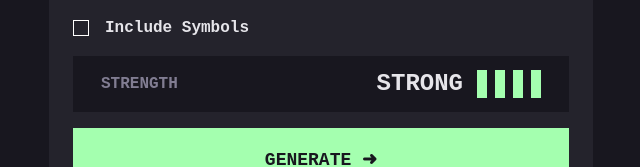
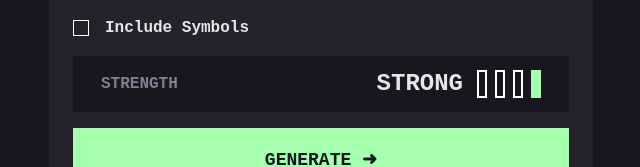
Before and after one commit to marioBytes/password-generator-app, an Angular app: page / in a window 1280 px wide. Shown: the part 466-633 px from the top of the page, without its empty margins (319-959 px from the left). Built offline with nearby package versions, Linux system fonts and the light colour scheme.

Commit message:
Add new password strength functionality

```diff
--- a/src/app/strength/strength.component.html
+++ b/src/app/strength/strength.component.html
@@ -6,14 +6,15 @@
   </div>
   <div class="flex flex-row items-center gap-3.5">
     <h2 class="sm:text-2xl uppercase text-xl font-semibold">
-      {{ strength }}
+      {{ getStrengthAsString() }}
     </h2>
     <div class="flex gap-2 h-7 bar-list text-base">
       <div
         [ngClass]="
           ['bg-red', 'bg-orange', 'bg-yellow', 'bg-neon-green'].includes(
             getClassOf()
-          )
+          ) &&
+          (strength === 0 || strength === 25 || strength === 50 || strength === 75 || strength === 100)
             ? getClassOf()
             : 'bar'
         "
@@ -23,9 +24,9 @@
           ['bg-orange', 'bg-yellow', 'bg-neon-green'].includes(
             getClassOf()
           ) &&
-          (strength === 'weak' ||
-            strength === 'medium' ||
-            strength === 'strong')
+          (strength === 50 ||
+            strength === 75 ||
+            strength === 100)
             ? getClassOf()
             : 'bar'
         "
@@ -33,13 +34,13 @@
       <div
         [ngClass]="
           ['bg-yellow', 'bg-neon-green'].includes(getClassOf()) &&
-          (strength === 'medium' || strength === 'strong')
+          (strength === 75 || strength === 100)
             ? getClassOf()
             : 'bar'
         "
       ></div>
       <div
-        [ngClass]="getClassOf() === 'bg-neon-green' ? getClassOf() : 'bar'"
+        [ngClass]="['bg-neon-green'].includes(getClassOf()) ? getClassOf() : 'bar'"
       ></div>
     </div>
   </div>
--- a/src/app/strength/strength.component.ts
+++ b/src/app/strength/strength.component.ts
@@ -11,14 +11,35 @@ import { ButtonComponent } from '../button/button.component';
   styleUrl: './strength.component.css',
 })
 export class StrengthComponent {
-  @Input() strength: string = '';
+  @Input() strength: any = 0;
+  strengthString: string = '';
+
+  getStrength(): number {
+    return this.strength = Number.parseInt(this.strength, 10);
+  }
+
+  getStrengthAsString(): string {
+    if (this.getStrength() === 0) {
+      this.strengthString = ''
+    } else if (this.getStrength() === 25) {
+      this.strengthString = 'Too Weak!';
+    } else if (this.getStrength() === 50) {
+      this.strengthString = 'Weak';
+    } else if (this.getStrength() === 75) {
+      this.strengthString = 'Medium'
+    } else {
+      this.strengthString = 'Strong'
+    }
+
+    return this.strengthString;
+  }
 
   getClassOf(): string {
-    if (this.strength === 'too weak!') {
+    if (this.getStrength() === 25) {
       return 'bg-red';
-    } else if (this.strength === 'weak') {
+    } else if (this.getStrength() === 50) {
       return 'bg-orange';
-    } else if (this.strength === 'medium') {
+    } else if (this.getStrength() === 75) {
       return 'bg-yellow';
     }
 
```
